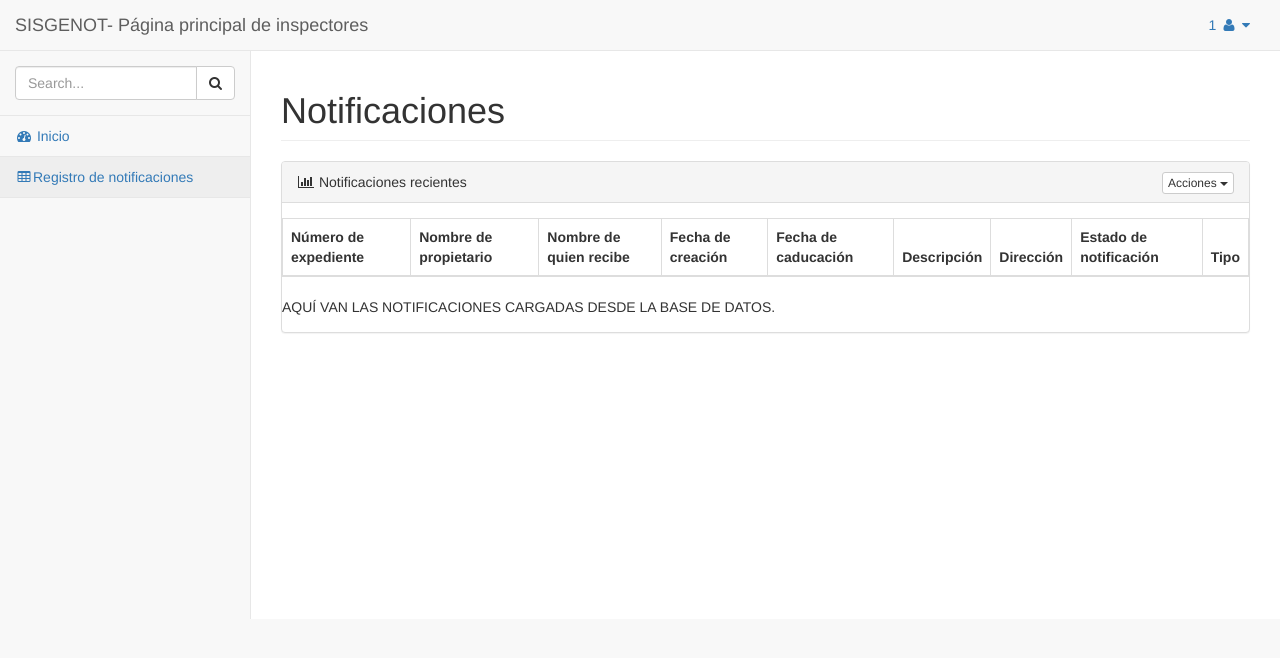
After one commit to jcarbad/MuniMora, a PHP site: page /MuniMora/index_notificaciones.php in a window 1280 px wide. The commit adds this page. Shown: the top 658 px of the page. Run offline with PHP 8.4, Linux system fonts and the light colour scheme; the visitor is signed in with stand-in values (Sample User, id 1); lists and menus that the app fills with data are empty.

Commit message:
Base para registro de inspectores
Solo interfaz, mañana hago la parte funcional. Encontré en un papel que
nos habían dado en la municipalidad que también quieren el estado de la
notificación y la dirección entonces ahí se lo incluí

```diff
--- /dev/null
+++ b/index_notificaciones.php
@@ -0,0 +1,344 @@
+<?php
+
+require_once('auth.php');
+require_once('connection.php');
+
+?>
+
+<!DOCTYPE html>
+<html>
+
+<head>
+
+  <meta charset="utf-8">
+  <meta http-equiv="X-UA-Compatible" content="IE=edge">
+  <meta name="viewport" content="width=device-width, initial-scale=1">
+  <meta name="description" content="">
+  <meta name="author" content="">
+
+  <title>SISGENOT- Administraci&oacute;n</title>
+
+  <!-- Bootstrap Core CSS -->
+  <link href="./css/template/vendor/bootstrap/css/bootstrap.min.css" rel="stylesheet">
+
+  <!-- MetisMenu CSS -->
+  <link href="./css/template/vendor/metisMenu/metisMenu.min.css" rel="stylesheet">
+
+  <!-- Custom CSS -->
+  <link href="./css/template/dist/css/sb-admin-2.css" rel="stylesheet">
+
+  <!-- Morris Charts CSS -->
+  <link href="./css/template/vendor/morrisjs/morris.css" rel="stylesheet">
+
+  <!-- Custom Fonts -->
+  <link href="./css/template/vendor/font-awesome/css/font-awesome.min.css" rel="stylesheet" type="text/css">
+  <script src="js/modals.js" type="text/javascript"></script>
+  <!-- HTML5 Shim and Respond.js IE8 support of HTML5 elements and media queries -->
+  <!-- WARNING: Respond.js doesn't work if you view the page via file:// -->
+  <!--[if lt IE 9]>
+  <script src="https://oss.maxcdn.com/libs/html5shiv/3.7.0/html5shiv.js"></script>
+  <script src="https://oss.maxcdn.com/libs/respond.js/1.4.2/respond.min.js"></script>
+  <![endif]-->
+
+</head>
+
+<body>
+  <!-- modal para agregar usuarios -->
+
+  <!-- Modal para registro de usuarios -->
+  <div class="modal fade " id="myModalFormulario" action="registro_exec.php" role="dialog">
+    <div class="modal-dialog modal-lg">
+      <div class="modal-content">
+        <div class="modal-header">
+          <button type="button" class="close" data-dismiss="modal">&times;</button>
+          <h4 class="modal-title" id="myModalTitle">Registrar notificación
+          </div>
+          <div class="modal-body " id="myModalMessage">
+
+            <form method="post" action="registroNotif_exec.php" accept-charset='UTF-8' name="formUsuario">
+              <div class="form-group" id="groupExp">
+                <label for="exp">Número de expediente</label>
+                <input type="text" class="form-control" id="exp" name="exp" autofocus="true" placeholder="Número de expediente">
+              </div>
+
+              <div class="form-group" id="groupReceptor">
+                <label for="receptor">Nombre de quien recibe</label>
+                <input type="text" class="form-control" id="receptor" name="receptor" autofocus="true" placeholder="Nombre de quien recibe">
+              </div>
+
+              <div class="form-group" id="groupFechaCreacion">
+                <label for="creacion">Fecha de Creación:</label>
+                <input type="date" id="creacion" name="creacion" autofocus="true">
+              </div>
+
+              <div class="form-group" id="groupFechaCaducacion">
+                <label for="caducacion">Fecha de caducación:</label>
+                <input type="date" id="caducacion" name="caducacion" autofocus="true">
+              </div>
+
+              <div class="form-group" id="groupDescripcion">
+                <label for="descripcion">Descripción:</label>
+                <input type="text" class="form-control" id="descripcion" name="descripcion" placeholder="Descripción" maxlength="45" >
+              </div>
+
+              <div class="form-group" id="groupDeireccion">
+                <label for="direccion">Dirección:</label>
+                <input type="text" class="form-control" id="direccion" name="direccion" placeholder="Dirección" maxlength="45" >
+              </div>
+
+              <div class="form-group" id="groupEstado">
+                <label for="estado">Estado de notificación:</label>
+                <select id="estado" name="estado">
+                  <option value="1" selected>Pendiente
+                    <option value="2">Resuelta
+                    </select>
+                  </div>
+
+              <div class="form-group" id="groupTipo">
+                <label for="tipo">Tipo de notificación:</label>
+                <select id="tipo" name="tipo">
+                  <option value="1" selected>Preventiva
+                    <option value="2">Segunda Notificación
+                    </select>
+                  </div>
+
+
+
+                  <div class="form-group">
+                    <button type="submit" class="btn " id="enviar" name="enviar">Guardar</button>
+                    <button type="reset" class="btn btn-danger" id="cancelar" onClick ="ocultarModal('myModalFormulario')">Cancelar</button>
+                  </div>
+
+                  <!--div class="form-group height25" >
+                    <div class="alert alert-success hiddenDiv" id="mesajeResult">
+                      <strong id="mesajeResultNeg">Info!</strong>
+                      <span id="mesajeResultText">This alert box could indicate a neutral informative change or action.</span>
+                    </div>
+                  </div--> <!--****** PODRÍA SERVIR DE ALGO LUEGO ******-->
+
+                  <div class="form-group">
+                    <!--the code bellow is used to display the message of the input validation-->
+                    <?php
+                    if( isset($_SESSION['ERRMSG_ARR']) && is_array($_SESSION['ERRMSG_ARR']) && count($_SESSION['ERRMSG_ARR']) >0 ) {
+                      echo '<div class="alert alert-danger hiddenDiv" id="mesajeResult">';
+                      echo '<ul class="err">';
+                      echo '<strong id="mesajeResultNeg">Error!</strong>';
+                      foreach($_SESSION['ERRMSG_ARR'] as $msg) {
+                        echo '<li id="mesajeResultText">',$msg,'</li>';
+                      }
+                      echo '</ul>';
+                      echo '</div>';
+                      unset($_SESSION['ERRMSG_ARR']);
+                    }
+                    ?>
+                  </div>
+
+                </form>
+              </div>
+            </div>
+          </div>
+        </div>
+
+        <!-- *************************************  MODAL PARA USUARIO AGREGADO CON ÉXITO *************************************-->
+
+        <div class="modal fade" id="myModalExito" action="registro_exec.php" role="dialog">
+          <div class="modal-dialog modal-lg">
+            <div class="modal-content">
+              <div class="modal-header">
+                <button type="button" class="close" data-dismiss="modal">&times;</button>
+                <h4 class="modal-title" id="myModalTitle">Agregar nuevos usuarios
+                </div>
+                <div class="modal-body " id="myModalMessage">
+                  <div class="form-group height25" >
+                    <div class="alert alert-success hiddenDiv" id="mesajeResult">
+                      <strong id="mesajeResultNeg">Usuario ingresado con éxito!</strong>
+                    </div>
+                  </div>
+                </div>
+              </div>
+            </div>
+          </div>
+
+          <!-- ****************************************************************************************************************-->
+
+          <div id="wrapper">
+            <!-- Navigation -->
+            <nav class="navbar navbar-default navbar-static-top" role="navigation" style="margin-bottom: 0">
+              <div class="navbar-header">
+                <button type="button" class="navbar-toggle" data-toggle="collapse" data-target=".navbar-collapse">
+                  <span class="sr-only">Toggle navigation</span>
+                  <span class="icon-bar"></span>
+                  <span class="icon-bar"></span>
+                  <span class="icon-bar"></span>
+                </button>
+                <a class="navbar-brand" href="#">SISGENOT- P&aacute;gina principal de inspectores</a>
+              </div>
+              <!-- /.navbar-header -->
+              <ul class="nav navbar-top-links navbar-right">
+                <li class="dropdown">
+                  <a class="dropdown-toggle" data-toggle="dropdown" href="#">
+                    <?php
+                    echo $_SESSION['SESS_ID'];
+                    ?>
+                    <i class="fa fa-user fa-fw"></i> <i class="fa fa-caret-down"></i>
+                  </a>
+                  <ul class="dropdown-menu dropdown-user">
+                    <!--li><a href="#"><i class="fa fa-user fa-fw"></i> Perfil de Usuario</a>
+                    </li>
+                    <li><a href="#"><i class="fa fa-gear fa-fw"></i> Ajustes</a>
+                    </li>
+                    <li class="divider"></li-->
+                      <li><a href="index.php"><i class="fa fa-sign-out fa-fw"></i> Logout</a>
+                      </li>
+                    </ul>
+                    <!-- /.dropdown-user -->
+                  </li>
+                  <!-- /.dropdown -->
+                </ul>
+                <!-- /.navbar-top-links -->
+                <div class="navbar-default sidebar" role="navigation">
+                  <div class="sidebar-nav navbar-collapse">
+                    <ul class="nav" id="side-menu">
+                      <li class="sidebar-search">
+                        <div class="input-group custom-search-form">
+                          <input type="text" class="form-control" placeholder="Search...">
+                          <span class="input-group-btn">
+                            <button class="btn btn-default" type="button">
+                              <i class="fa fa-search"></i>
+                            </button>
+                          </span>
+                        </div>
+                        <!-- /input-group -->
+                      </li>
+                      <li>
+                        <a href="home.php"><i class="fa fa-dashboard fa-fw"></i> Inicio</a>
+                      </li>
+                      <li>
+                        <a href="index_notificaciones.php"><i class="fa fa-table fa-fw"></i>Registro de notificaciones</a>
+                      </li>
+                    <!--li>
+                      <a onClick=" mostrarModal('myModalFormulario');"><i class="fa fa-table fa-fw"></i>Registrar usuario</a>
+                    </li-->
+                    <!--li>
+                      <a href="#"><i class="fa fa-wrench fa-fw"></i>Ajustes de sistema<span class="fa arrow"></span></a>
+                      <ul class="nav nav-second-level">
+                        <li>
+                          <a href="panels-wells.html">Panels and Wells</a>
+                        </li>
+                        <li>
+                          <a href="buttons.html">Buttons</a>
+                        </li>
+                        <li>
+                          <a href="notifications.html">Notifications</a>
+                        </li>
+                        <li>
+                          <a href="typography.html">Typography</a>
+                        </li>
+                        <li>
+                          <a href="icons.html"> Icons</a>
+                        </li>
+                        <li>
+                          <a href="grid.html">Grid</a>
+                        </li>
+                      </ul>
+
+                    </li-->
+                  </ul>
+                </div>
+                <!-- /.sidebar-collapse -->
+              </div>
+              <!-- /.navbar-static-side -->
+            </nav>
+            <div id="page-wrapper">
+              <div class="row">
+                <div class="col-lg-12">
+                  <h1 class="page-header">Notificaciones</h1>
+                </div>
+                <!-- /.col-lg-12 -->
+              </div>
+              <!-- /.row -->
+              <div class="row">
+                <div class="col-lg-12">
+                  <div class="panel panel-default">
+                    <div class="panel-heading">
+                      <i class="fa fa-bar-chart-o fa-fw"></i> Notificaciones recientes
+                      <div class="pull-right">
+                        <div class="btn-group">
+                          <button type="button" class="btn btn-default btn-xs dropdown-toggle" data-toggle="dropdown">
+                            Acciones
+                            <span class="caret"></span>
+                          </button>
+                          <ul class="dropdown-menu pull-right" role="menu">
+                            <li><a onclick="mostrarModal('myModalFormulario');">Agregar una notificación</a>
+                            </li>
+                            <!--li><a href="#">Editar usuario</a>
+                            </li>
+                            <li class="divider"></li>
+                            <li><a href="#">Eliminar usuario</a>
+                            </li-->
+                          </ul>
+                        </div>
+                      </div>
+                    </div>
+                    <!-- /.panel-heading -->
+                    <div class="panel-body">
+                      <div class="row">
+                        <div class="table-responsive">
+                          <table class="table table-responsive table-bordered table-striped">
+                            <thead>
+                              <tr>
+                                <th>Número de expediente</th>
+                                <th>Nombre de propietario</th>
+                                <th>Nombre de quien recibe</th>
+                                <th>Fecha de creación</th>
+                                <th>Fecha de caducación</th>
+                                <th>Descripción</th>
+                                <th>Dirección</th>
+                                <th>Estado de notificación</th>
+                                <th>Tipo</th>
+                              </tr>
+                            </thead>
+                            <tbody>
+                            </tbody>
+
+                          </table>
+                          AQUÍ VAN LAS NOTIFICACIONES CARGADAS DESDE LA BASE DE DATOS.
+                          <!-- /.table-responsive -->
+                        </div>
+                        <!-- /.col-lg-4 (nested) -->
+                      </div>
+                      <!-- /.row -->
+                    </div>
+                    <!-- /.panel-body -->
+                  </div>
+                  <!-- /.panel -->
+                </div>
+                <!-- /.col-lg-8 -->
+              </div>
+              <!-- /.row -->
+            </div>
+            <!-- /#page-wrapper -->
+
+          </div>
+          <!-- /#wrapper -->
+
+          <!-- jQuery -->
+          <script src="./css/template/vendor/jquery/jquery.min.js"></script>
+
+          <!-- Bootstrap Core JavaScript -->
+          <script src="./css/template/vendor/bootstrap/js/bootstrap.min.js"></script>
+
+          <!-- Metis Menu Plugin JavaScript -->
+          <script src="./css/template/vendor/metisMenu/metisMenu.min.js"></script>
+
+          <!-- Morris Charts JavaScript -->
+          <script src="./css/template/vendor/raphael/raphael.min.js"></script>
+          <script src="./css/template/vendor/morrisjs/morris.min.js"></script>
+          <script src="./css/template/data/morris-data.js"></script>
+
+          <!-- Custom Theme JavaScript -->
+          <script src="./css/template/dist/js/sb-admin-2.js"></script>
+
+        </body>
+
+        </html>
```
Also changed, not shown: home.php (+6 -3 lines), registro_exec.php (+4 -4 lines).
